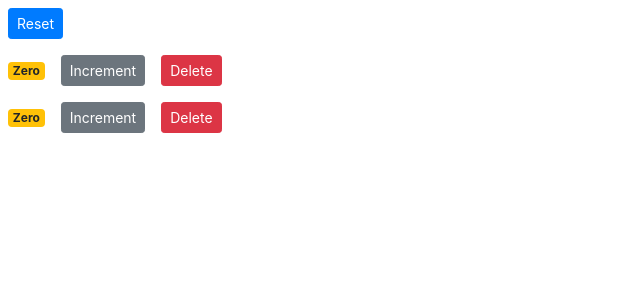
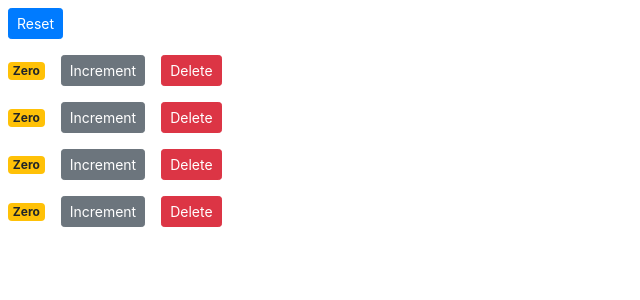
Before and after one commit to Vaibhav-Dhiman/ReactMoshTut, a React (Create React App) app: page / in a window 1280 px wide. Shown: the top 300 px of the page, without its empty margins (0-640 px from the left). Built offline with nearby package versions, Linux system fonts and the light colour scheme.

Commit message:
increment fixed

```diff
--- a/src/components/counters.jsx
+++ b/src/components/counters.jsx
@@ -5,7 +5,9 @@ class Counters extends React.Component {
     state = {
         counters : [
             { id: 1, value: 0 },
-            { id: 2, value: 0 }
+            { id: 2, value: 0 },
+            { id: 3, value: 0 },
+            { id: 4, value: 0 }
         ]
      };
 
@@ -25,14 +27,20 @@ class Counters extends React.Component {
     };
 
     handleIncrement = counterId => {
+
         let counters = [...this.state.counters];
-        console.log(counters);
+
         let index = counters.indexOf(counterId)
+
         let item = {...counters[index]};
+
         item.value++;
-        counters[counterId] = item;
-        console.log(counters);
-        this.setState({counters: counters});
+
+        counters.splice(index,1,item);
+
+        //console.log(counters);
+
+        this.setState({ counters });
     };
 
     render() {
```
